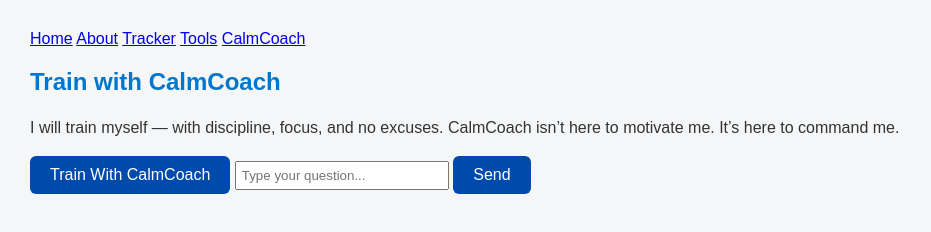
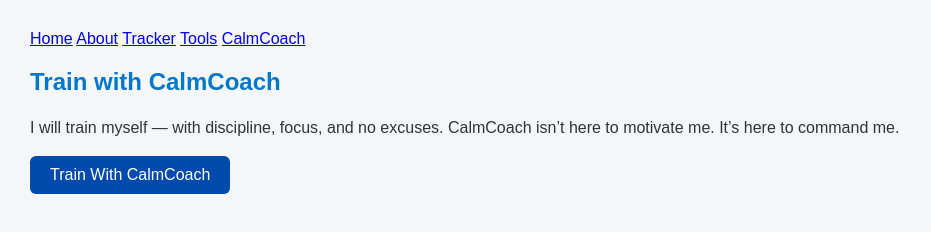
Before and after one commit to CalmTeen-Official/CalmTeen, a plain HTML site: page calmcoach.html in a window 1280 px wide. Shown: the whole page, without its empty margins (0-931 px from the left). Drawn offline with Linux system fonts and the light colour scheme.

Commit message:
Update calmcoach.html

```diff
--- a/calmcoach.html
+++ b/calmcoach.html
@@ -8,65 +8,61 @@
 </head>
 <body>
 
-  <p>
 <nav>
   <a href="index.html">Home</a>
   <a href="about.html">About</a>
   <a href="tracker.html">Tracker</a>
   <a href="tools.html">Tools</a>
   <a href="calmcoach.html">CalmCoach</a>
+</nav>
 
-</nav>
 <section>
   <h2>Train with CalmCoach</h2>
-
   <p>I will train myself — with discipline, focus, and no excuses. CalmCoach isn’t here to motivate me. It’s here to command me.</p>
 
+  <button onclick="showCalmCoach()">Train With CalmCoach</button>
 
   <div id="chat-box" style="display: none; border: 2px solid #333; padding: 10px; width: 300px; margin-top: 20px;">
     <p><strong>CalmCoach:</strong> Hi! I’m CalmCoach. How can I help you stay focused today?</p>
+    <!-- Input and Send -->
+    <input type="text" id="userInput" placeholder="Type your question..." style="width: 200px; padding: 5px;">
+    <button onclick="sendMessage()">Send</button>
+    <!-- Reply from CalmCoach -->
+    <div id="coachReply" style="margin-top: 10 p x; font-style: italic;"></div>
   </div>
+
+</section>
 
 <script>
   // Show chat box when button is clicked
-  function showCalmCoach() {
+  functionshowCalmCoach() {
     document.getElementById("chat-box").style.display = "block";
   }
-</script>
 
-<!-- Update your button -->
-<button onclick="showCalmCoach()">Train With CalmCoach</button>
-<!-- Input and Send -->
-<input type="text" id="userInput" placeholder="Type your question..." style="width: 200px; padding: 5px;">
-<button onclick="sendMessage()">Send</button>
-
-<!-- Reply from CalmCoach -->
-<div id="coachReply" style="margin-top: 10px; font-style: italic;"></div>
-<script>
-function sendMessage() {
+  functionsendMessage() {
     // Step 1: Get user input and convert it to lowercase
-  var userMessage = document.getElementById("userInput").value.toLowerCase();
-  var reply;
+    varuserMessage = document.getElementById("userInput").value.toLowerCase();
+    varreply;
 
     // Step 2: Check what the user asked
-  if (userMessage.includes("hi") || userMessage.includes("hello") || userMessage.includes("hey")) {
+    if(userMessage.includes("hi") || userMessage.includes("hello") || userMessage.includes("hey")) {
       reply = "Hey! I'm CalmCoach. Let’s train that brain. 💪🏼";
-  } else if (userMessage.includes("give me timetable")) {
-    reply = "Here's your warrior timetable:\n" +
-            "⏰ 5:00 AM – Wake up like a beast\n" +
-            "🌟 5:30 AM – Meditation / Workout\n" +
-            "📖 6:00 AM – Study Session 1 (Math)\n" +
-            "🍴 8:00 AM – Breakfast\n" +
-            "📘 9:00 AM – Study Session 2 (Science)\n" +
-            "🏫 11:00 AM – School / Classes\n" +
-            "🍱 1:00 PM – Lunch\n" +
-            "🧠 2:00 PM – Study Session 3 (SST / Hindi)\n" +
-            "💻 5:00 PM – CalmTeen Coding / Project\n" +
-            "📚 6:30 PM – Revision & QnA\n" +
-            "🍽️ 8:00 PM – Dinner\n" +
-            "📕 9:00 PM – Final reflection + reading\n" +
-            "😴 10:00 PM – Sleep like a focused king 😌";
-  } else {
+    } elseif (userMessage.includes("give me timetable")) {
+      reply = "Here's your warrior timetable:<br>" +
+              "⏰ 5:00 AM – Wake up like a beast<br>" +
+              "🌟 5:30 AM – Meditation / Workout<br>" +
+              "📖 6:00 AM – Study Session 1 (Math)<br>" +
+              "🍴 8:00 AM – Breakfast<br>" +
+              "📘 9:00 AM – Study Session 2 (Science)<br>" +
+              "🏫 11:00 AM – School / Classes<br>" +
+              "🍱 1:00 PM – Lunch<br>" +
+              "🧠 2:00 PM – Study Session 3 (SST / Hindi)<br>" +
+              "💻 5:00 PM – CalmTeen Coding / Project<br>" +
+              "📚 6:30 PM – Revision & QnA<br>" +
+              "🍽️ 8:00 PM – Dinner<br>" +
+              "📕 9:00 PM – Final reflection + reading<br>" +
+              "😴 10:00 PM – Sleep like a focused king 😌"; }
+     els{
       reply = "Great question! Stay focused, warrior.";
     }
 
@@ -78,7 +74,5 @@ function sendMessage() {
   }
 </script>
 
-
-
 </body>
 </html>
```
Lines whose indentation alone changed are shown as unchanged.
